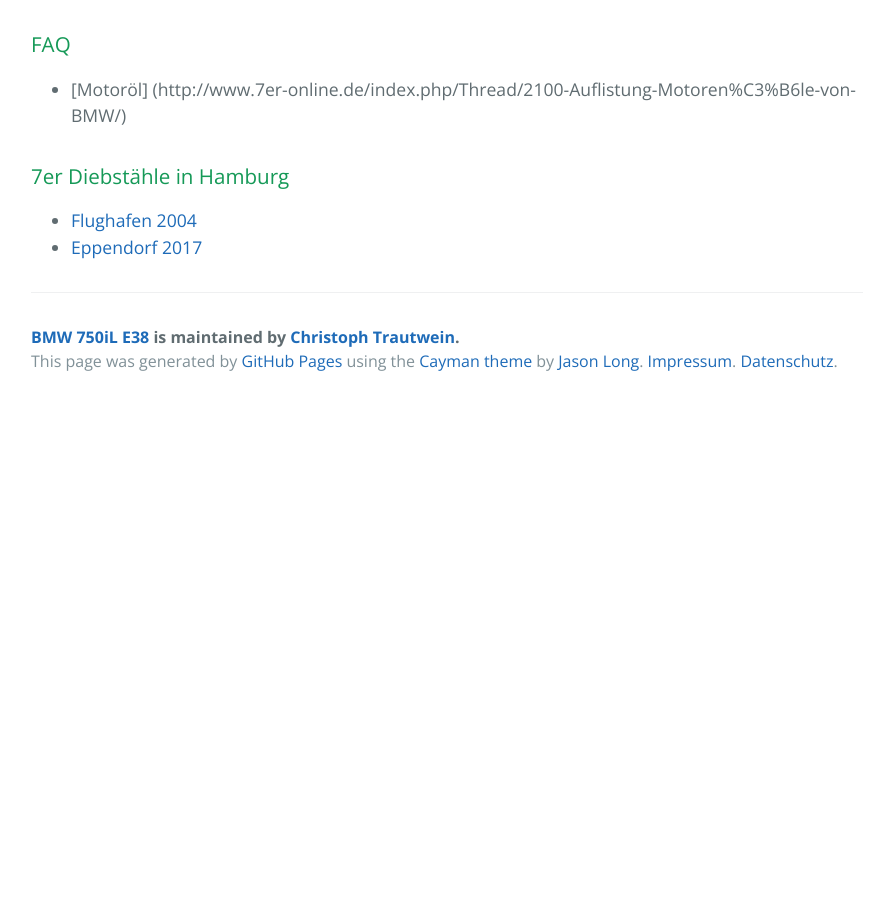
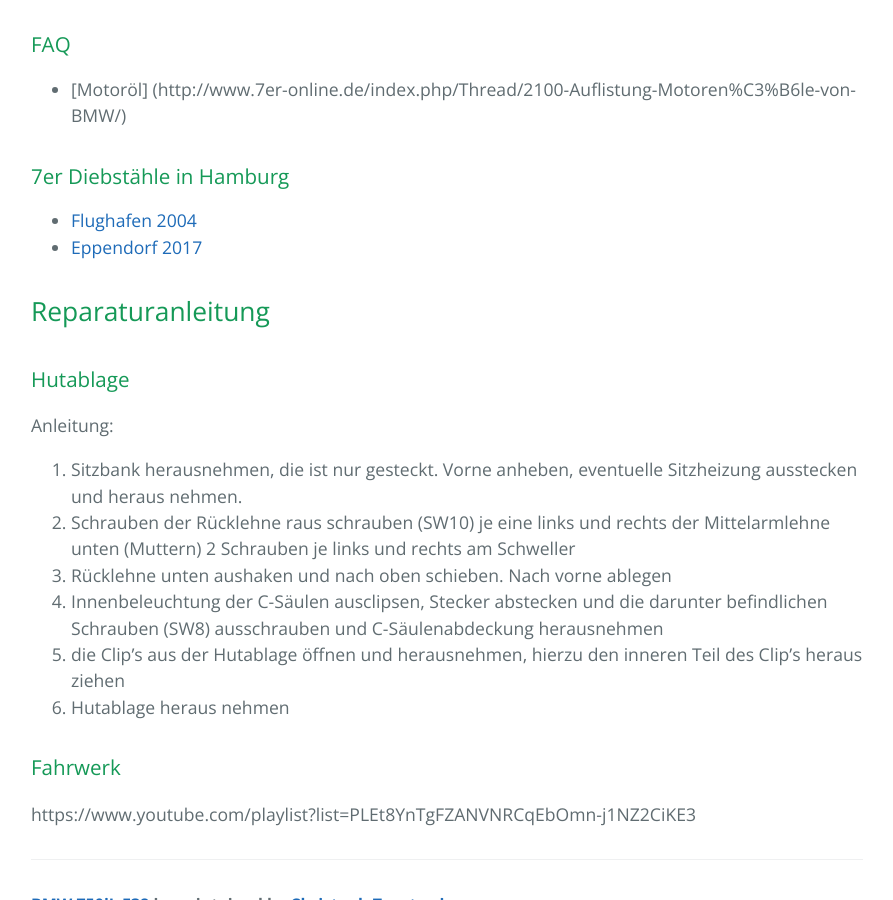
Before and after one commit to trautw/BMW750iL, a Jekyll site: the page built from docs/_pages/04_more.md, in a window 1280 px wide and 900 px high, scrolled down 813 px. Shown: the whole window, without its empty margins (193-1086 px from the left). Built offline with Jekyll 4.4.1, drawn with Linux system fonts in a browser that asks for light colours; before the commit the page ends 1218 px from its top, so only the background shows below that.

Commit message:
Update 04_more.md

```diff
--- a/docs/_pages/04_more.md
+++ b/docs/_pages/04_more.md
@@ -24,3 +24,16 @@ permalink: /more/
 ### 7er Diebstähle in Hamburg
 * [Flughafen 2004](http://www.7-forum.com/forum/18/diebstahl-hamburg-flughafen-meines-e32-750il-26350.html)
 * [Eppendorf 2017](http://www.7-forum.com/forum/18/achtung-grauer-b9-e23-heute-gestohlen-227457.html)
+
+## Reparaturanleitung
+### Hutablage
+Anleitung:
+1. Sitzbank herausnehmen, die ist nur gesteckt. Vorne anheben, eventuelle Sitzheizung ausstecken und heraus nehmen.
+2. Schrauben der Rücklehne raus schrauben (SW10) je eine links und rechts der Mittelarmlehne unten (Muttern) 2 Schrauben je links und rechts am Schweller
+3. Rücklehne unten aushaken und nach oben schieben. Nach vorne ablegen
+4. Innenbeleuchtung der C-Säulen ausclipsen, Stecker abstecken und die darunter befindlichen Schrauben (SW8) ausschrauben und C-Säulenabdeckung herausnehmen
+5. die Clip's aus der Hutablage öffnen und herausnehmen, hierzu den inneren Teil des Clip's heraus ziehen
+6. Hutablage heraus nehmen
+
+### Fahrwerk
+https://www.youtube.com/playlist?list=PLEt8YnTgFZANVNRCqEbOmn-j1NZ2CiKE3
```
